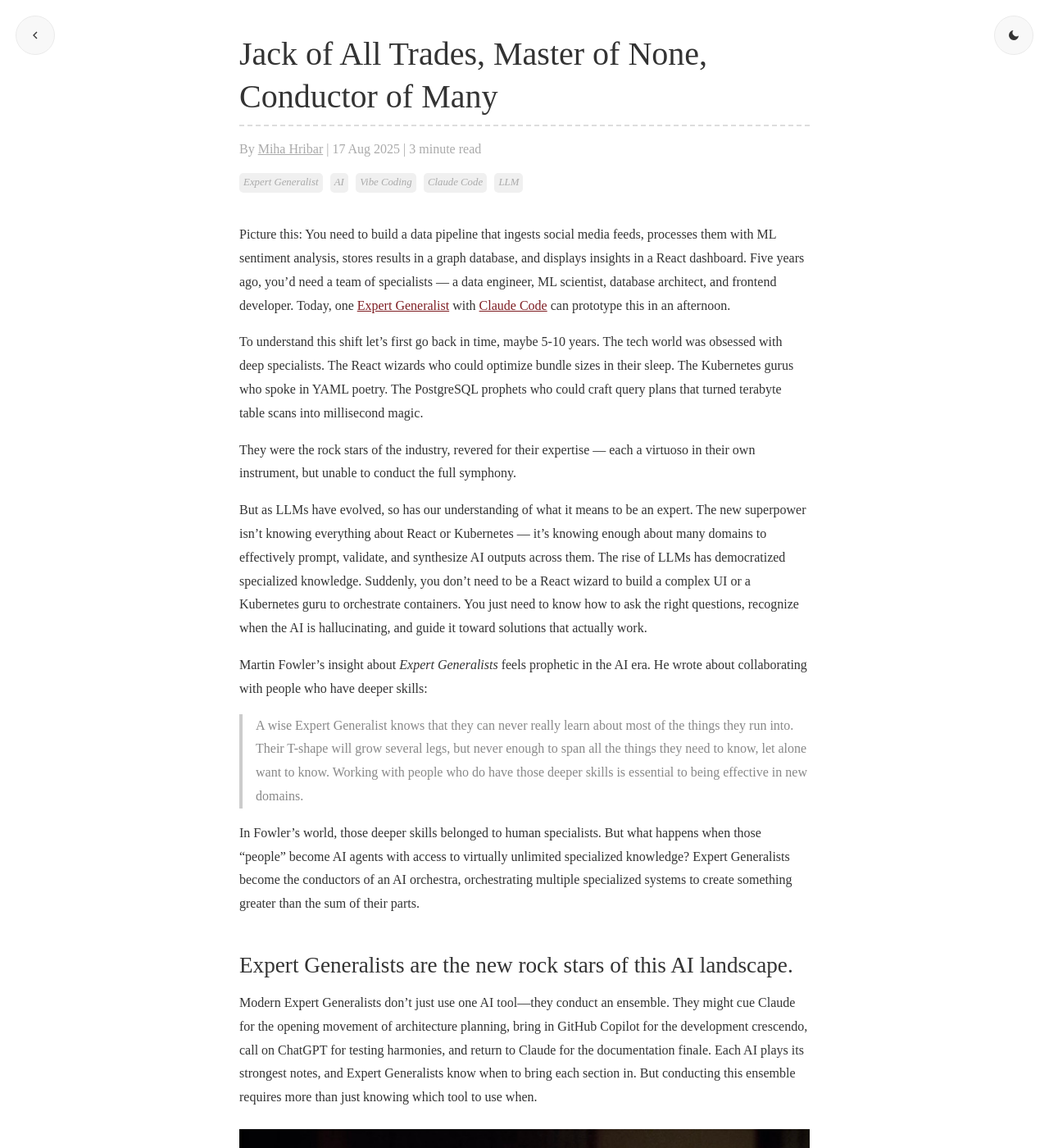
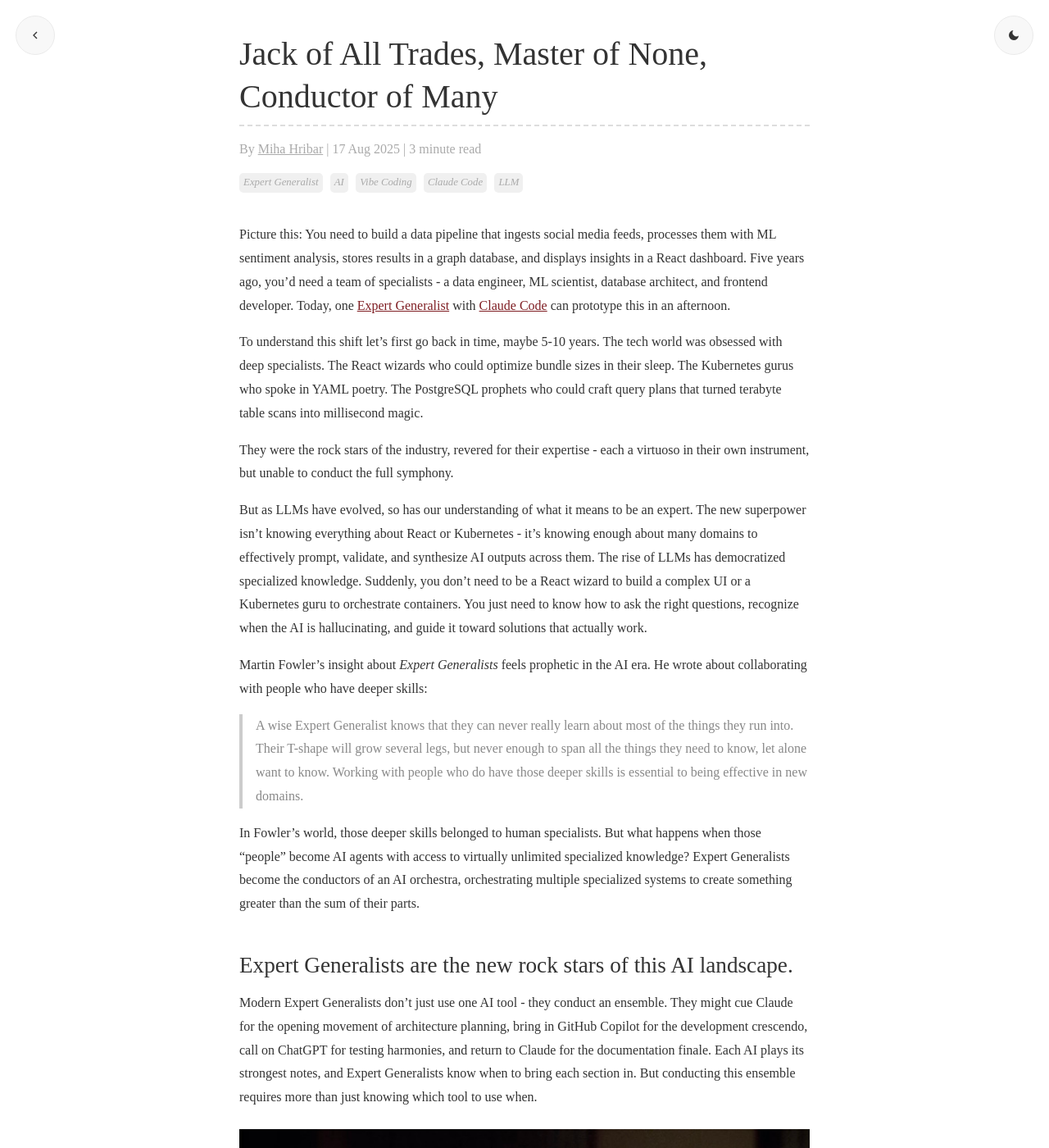
Before and after one commit to mihahribar/mihahribar.github.io, a Jekyll site: the page built from _posts/2025-08-17-jack-of-all-trades-master-of-none-conductor-of-many.md, in a window 1280 px wide and 1400 px high. Shown: the whole window at 82% size. Built offline with Jekyll 4.4.1, drawn with Linux system fonts in a browser that asks for light colours; some of the changed text lies outside the part shown.

Commit message:
chore: replace em dashes with hyphens

```diff
--- a/_posts/2025-08-17-jack-of-all-trades-master-of-none-conductor-of-many.md
+++ b/_posts/2025-08-17-jack-of-all-trades-master-of-none-conductor-of-many.md
@@ -3,17 +3,17 @@
 title: Jack of All Trades, Master of None, Conductor of Many
 category : AI
 tags : [Expert Generalist, AI, Vibe Coding, Claude Code, LLM]
-description: While traditional wisdom favored deep specialists, LLMs are democratizing specialized knowledge. The new superpower isn't knowing everything about React or Kubernetes—it's knowing enough about many domains to effectively prompt, validate, and synthesize AI outputs across them.
+description: While traditional wisdom favored deep specialists, LLMs are democratizing specialized knowledge. The new superpower isn't knowing everything about React or Kubernetes - it's knowing enough about many domains to effectively prompt, validate, and synthesize AI outputs across them.
 keywords: Expert Generalist, AI, Vibe Coding, Claude Code, LLM
 ---
 
-Picture this: You need to build a data pipeline that ingests social media feeds, processes them with ML sentiment analysis, stores results in a graph database, and displays insights in a React dashboard. Five years ago, you’d need a team of specialists — a data engineer, ML scientist, database architect, and frontend developer. Today, one [Expert Generalist](https://martinfowler.com/articles/expert-generalist.html) with [Claude Code](https://www.anthropic.com/claude-code) can prototype this in an afternoon.
+Picture this: You need to build a data pipeline that ingests social media feeds, processes them with ML sentiment analysis, stores results in a graph database, and displays insights in a React dashboard. Five years ago, you’d need a team of specialists - a data engineer, ML scientist, database architect, and frontend developer. Today, one [Expert Generalist](https://martinfowler.com/articles/expert-generalist.html) with [Claude Code](https://www.anthropic.com/claude-code) can prototype this in an afternoon.
 
 To understand this shift let’s first go back in time, maybe 5-10 years. The tech world was obsessed with deep specialists. The React wizards who could optimize bundle sizes in their sleep. The Kubernetes gurus who spoke in YAML poetry. The PostgreSQL prophets who could craft query plans that turned terabyte table scans into millisecond magic.
 
-They were the rock stars of the industry, revered for their expertise — each a virtuoso in their own instrument, but unable to conduct the full symphony.
+They were the rock stars of the industry, revered for their expertise - each a virtuoso in their own instrument, but unable to conduct the full symphony.
 
-But as LLMs have evolved, so has our understanding of what it means to be an expert. The new superpower isn’t knowing everything about React or Kubernetes — it’s knowing enough about many domains to effectively prompt, validate, and synthesize AI outputs across them. The rise of LLMs has democratized specialized knowledge. Suddenly, you don’t need to be a React wizard to build a complex UI or a Kubernetes guru to orchestrate containers. You just need to know how to ask the right questions, recognize when the AI is hallucinating, and guide it toward solutions that actually work.
+But as LLMs have evolved, so has our understanding of what it means to be an expert. The new superpower isn’t knowing everything about React or Kubernetes - it’s knowing enough about many domains to effectively prompt, validate, and synthesize AI outputs across them. The rise of LLMs has democratized specialized knowledge. Suddenly, you don’t need to be a React wizard to build a complex UI or a Kubernetes guru to orchestrate containers. You just need to know how to ask the right questions, recognize when the AI is hallucinating, and guide it toward solutions that actually work.
 
 Martin Fowler’s insight about *Expert Generalists* feels prophetic in the AI era. He wrote about collaborating with people who have deeper skills:
 
@@ -23,7 +23,7 @@
 
 ## Expert Generalists are the new rock stars of this AI landscape.
 
-Modern Expert Generalists don't just use one AI tool—they conduct an ensemble. They might cue Claude for the opening movement of architecture planning, bring in GitHub Copilot for the development crescendo, call on ChatGPT for testing harmonies, and return to Claude for the documentation finale. Each AI plays its strongest notes, and Expert Generalists know when to bring each section in. But conducting this ensemble requires more than just knowing which tool to use when.
+Modern Expert Generalists don't just use one AI tool - they conduct an ensemble. They might cue Claude for the opening movement of architecture planning, bring in GitHub Copilot for the development crescendo, call on ChatGPT for testing harmonies, and return to Claude for the documentation finale. Each AI plays its strongest notes, and Expert Generalists know when to bring each section in. But conducting this ensemble requires more than just knowing which tool to use when.
 
 ![Actually, I prefer to be called Maestro.](/images/maestro.jpg)
 
@@ -31,10 +31,10 @@
 
 Take the Expert Generalist who needed to optimize a slow API. They used Claude to analyze the database queries, GitHub Copilot to implement caching strategies, and ChatGPT to design load testing scenarios. Not because they're experts in performance optimization, but because they know enough to ask the right questions and validate the responses.
 
-The future belongs to those who can collaborate with AI the way Expert Generalists have always collaborated with human specialists — with curiosity, humility, and the wisdom to know what they don’t know.
+The future belongs to those who can collaborate with AI the way Expert Generalists have always collaborated with human specialists - with curiosity, humility, and the wisdom to know what they don’t know.
 
 If you’re a deep specialist, start experimenting with AI in adjacent domains. Use your pattern recognition skills to validate AI outputs in areas you’re curious about but haven’t had time to explore.
 
 If you’re already a generalist, focus on developing AI collaboration skills: prompt engineering, output validation, and cross-domain synthesis. Practice recognizing AI hallucinations in domains where you have enough knowledge to spot the errors.
 
-In the age of AI, being a jack of all trades isn’t a limitation — it’s a strategy. The question isn’t whether this symphony is coming — it’s whether you’ll be taking the podium or sitting in the audience.
+In the age of AI, being a jack of all trades isn’t a limitation - it’s a strategy. The question isn’t whether this symphony is coming - it’s whether you’ll be taking the podium or sitting in the audience.
```
Also changed, not shown: _posts/2025-08-10-vibe-coding.md (+1 -1 lines), _posts/2025-08-23-the-ai-fixer.md (+1 -1 lines), about.md (+1 -1 lines).
